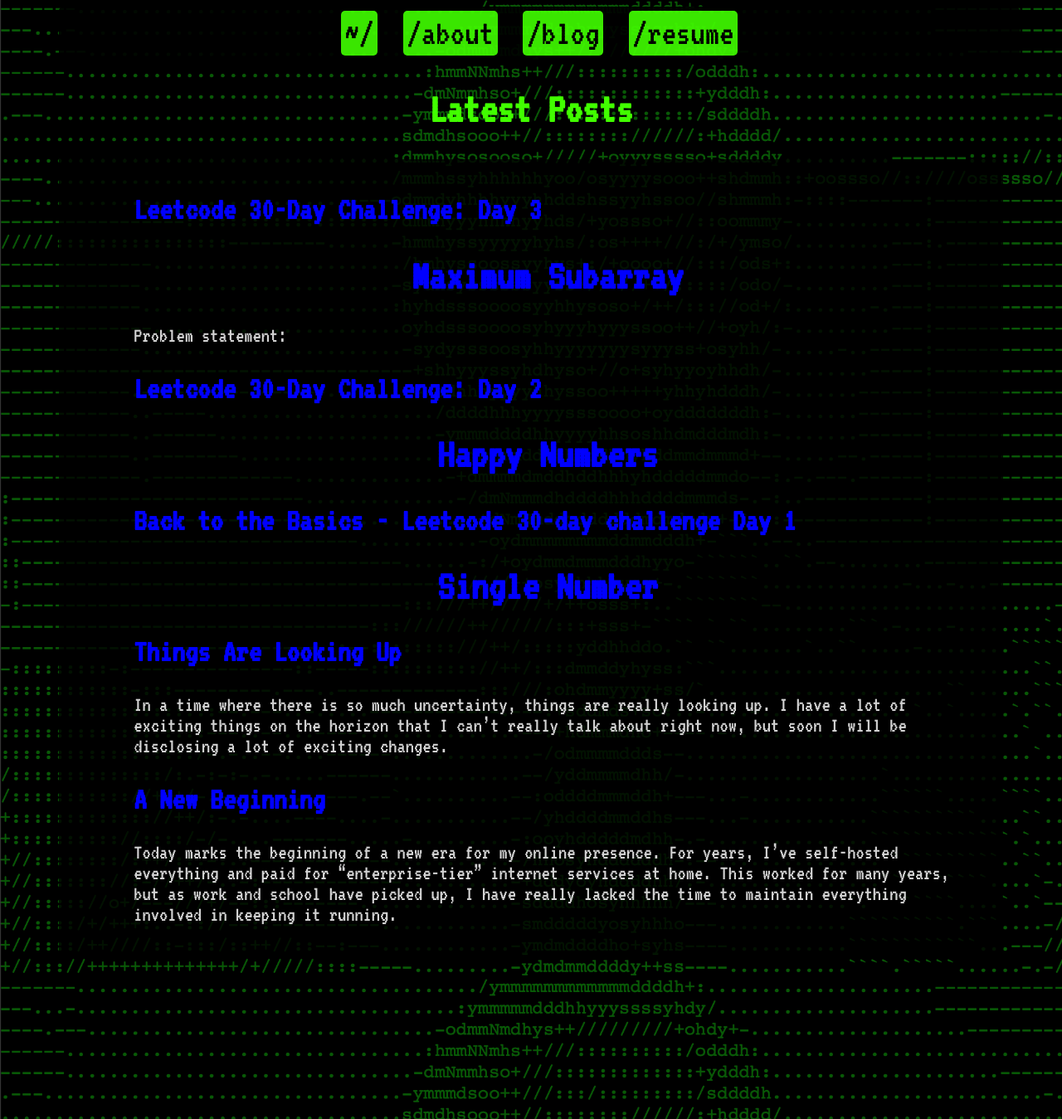
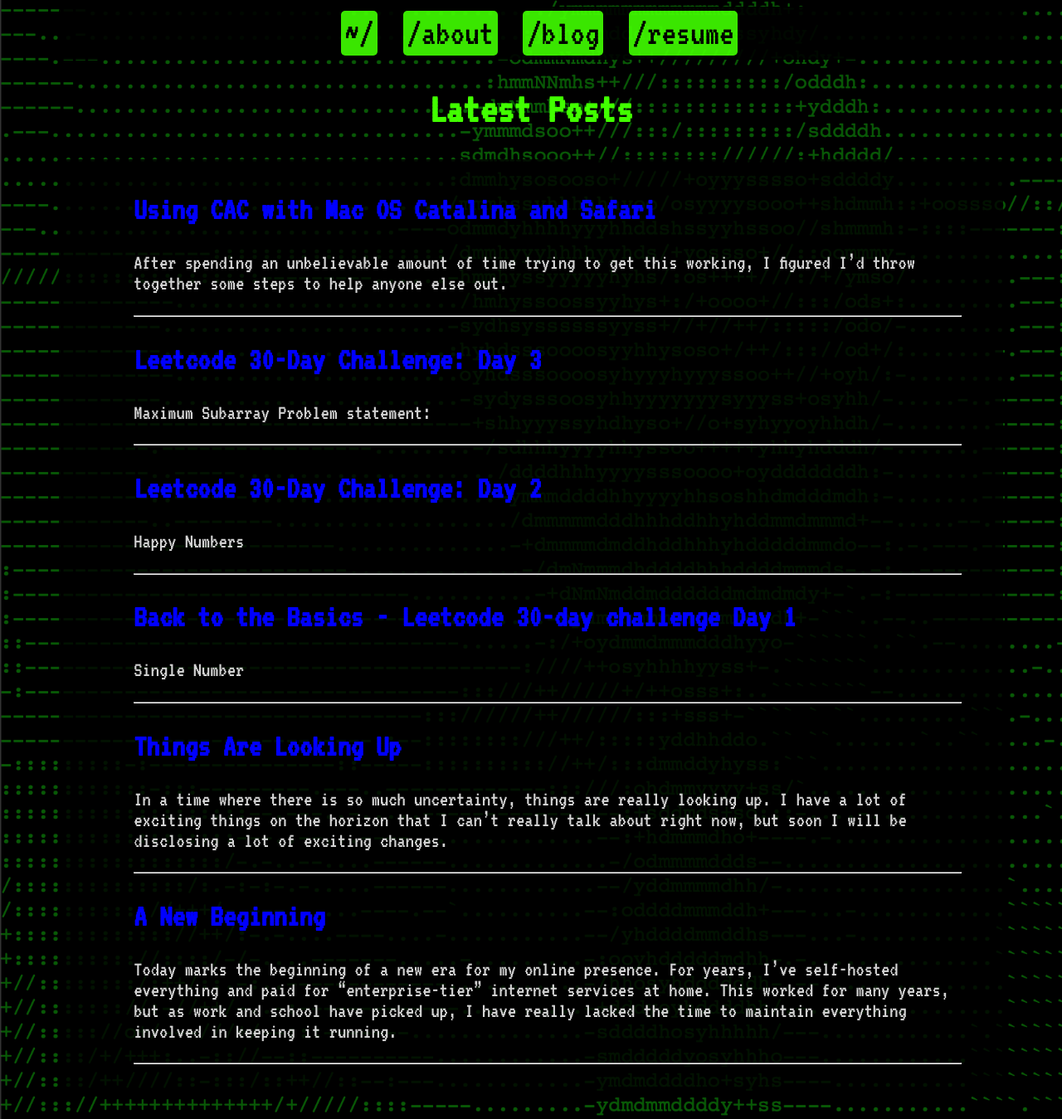
Before and after one commit to bartenbach/proxa.github.io, a Jekyll site: the page built from blog.html, in a window 1280 px wide. Shown: the whole page at 83% size. Built offline with Jekyll 4.4.1, drawn with Linux system fonts in a browser that asks for light colours.

Commit message:
Adding a new post about my journey with CAC enabling today along with some other minor changes

```diff
--- /dev/null
+++ b/_posts/2020-04-03-cac-catalina.markdown
@@ -0,0 +1,15 @@
+---
+title:  "Using CAC with Mac OS Catalina and Safari"
+date:   2020-04-03 15:10:17 -0500
+categories: career dod cac smartcard osx safari mac
+---
+After spending an unbelievable amount of time trying to get this working, I figured I'd throw together some steps to help anyone else out.
+
+1. For Catalina, you need to uninstall all 3rd party CAC enablers.  You can do that by following these instructions: http://www.militarycac.com/macuninstall.htm
+2. Apple also gave the following guidance, which I followed: https://support.apple.com/en-us/HT210541
+3. I was never able to pair my smart card to the OS, until I found this article: https://support.yubico.com/support/solutions/articles/15000006468-using-your-yubikey-as-a-smart-card-in-macos The important command here was `sc_auth pairing_ui -s enable` which started pairing.  After this, I was able to login to the OS using my CAC.
+4. Lastly, I blew away all certs in my keychain - this seems to play an important role.  You can find these by pressing command + space and launching "Keychain Access".  Under login > Certificates - I had a bunch of crap.  I blew away the entire folder, then from scratch, followed these instructions (Step 5): https://militarycac.com/macnotes.htm
+
+After that, nothing changed until I rebooted, at which point I was finally able to get a cert prompt and CAC in to DoD websites.
+
+Hopefully this helps someone.
--- a/blog.html
+++ b/blog.html
@@ -8,7 +8,8 @@
   {% for post in site.posts %}
     <li class="bloglist">
       <h2><a href="{{ post.url }}">{{ post.title }}</h2>
-      <p>{{ post.excerpt }}</p>
+      <p>{{ post.excerpt | strip_html }}</p>
+      <hr/>
     </li>
   {% endfor %}
 </ul>
```
